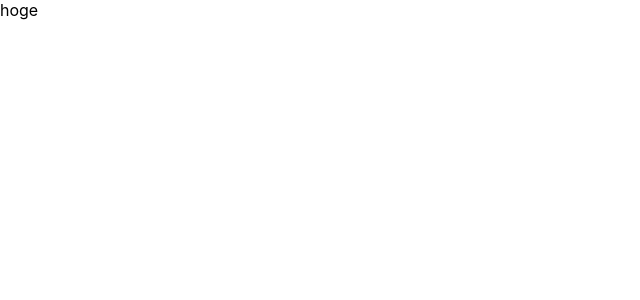
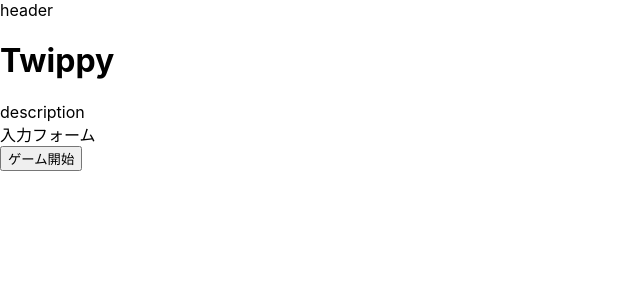
Before and after one commit to shu20031026/twippy-next, a Next.js app: page / in a window 1280 px wide. Shown: the top 300 px of the page, without its empty margins (0-640 px from the left). Built offline with nearby package versions, Linux system fonts and the light colour scheme.

Commit message:
Homeページの構造定義

```diff
--- a/src/components/Home/index.tsx
+++ b/src/components/Home/index.tsx
@@ -4,7 +4,14 @@ import type { NextPage } from 'next'
 const HomePage: NextPage = () => {
   return (
     <>
-      <div>hoge</div>
+      <div>
+        <div>
+          <h1>Twippy</h1>
+        </div>
+        <div>description</div>
+        <div>入力フォーム</div>
+        <button>ゲーム開始</button>
+      </div>
     </>
   )
 }
--- /dev/null
+++ b/src/layouts/index.tsx
@@ -0,0 +1,16 @@
+import React, { ReactElement } from 'react'
+
+type LayoutProps = Required<{
+  readonly children: ReactElement
+}>
+
+export const Layout: React.VFC<LayoutProps> = ({ children }) => {
+  return (
+    <div>
+      <div>header</div>
+      <div>
+        <div>{children}</div>
+      </div>
+    </div>
+  )
+}
--- a/src/pages/_app.tsx
+++ b/src/pages/_app.tsx
@@ -1,9 +1,14 @@
 import '../styles/globals.css'
 import { NextPage } from 'next'
 import type { AppProps } from 'next/app'
+import { Layout } from '~/layouts'
 
 const MyApp: NextPage<AppProps> = ({ Component, pageProps }) => {
-  return <Component {...pageProps} />
+  return (
+    <Layout>
+      <Component {...pageProps} />
+    </Layout>
+  )
 }
 
 export default MyApp
```
